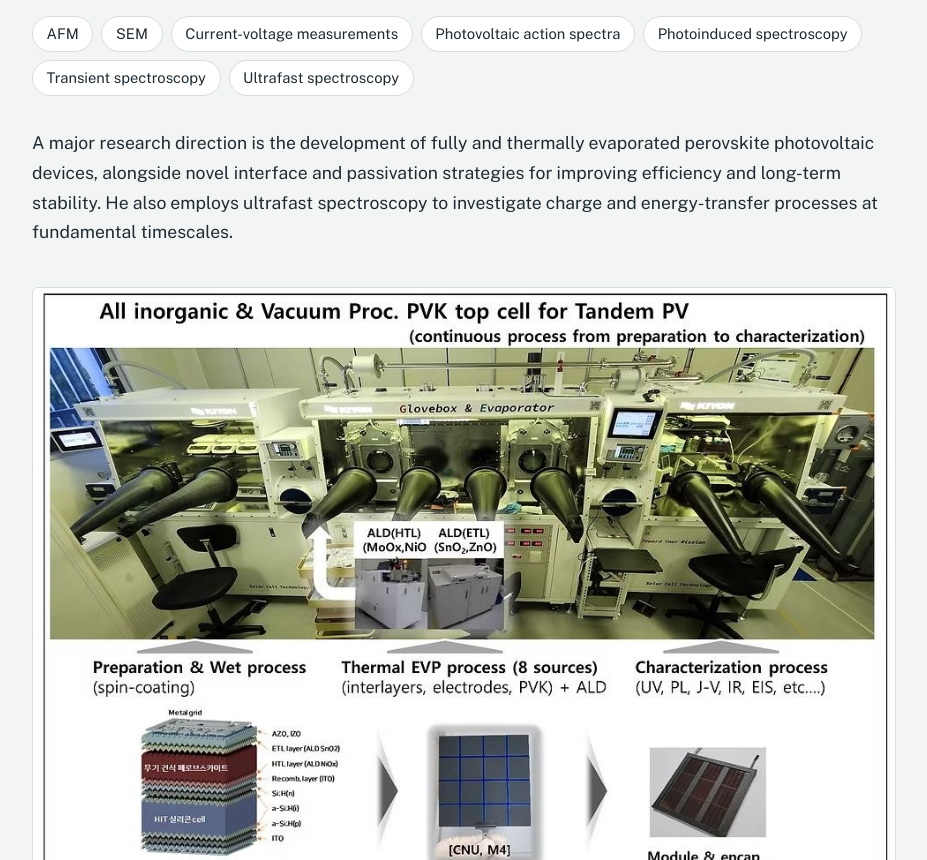
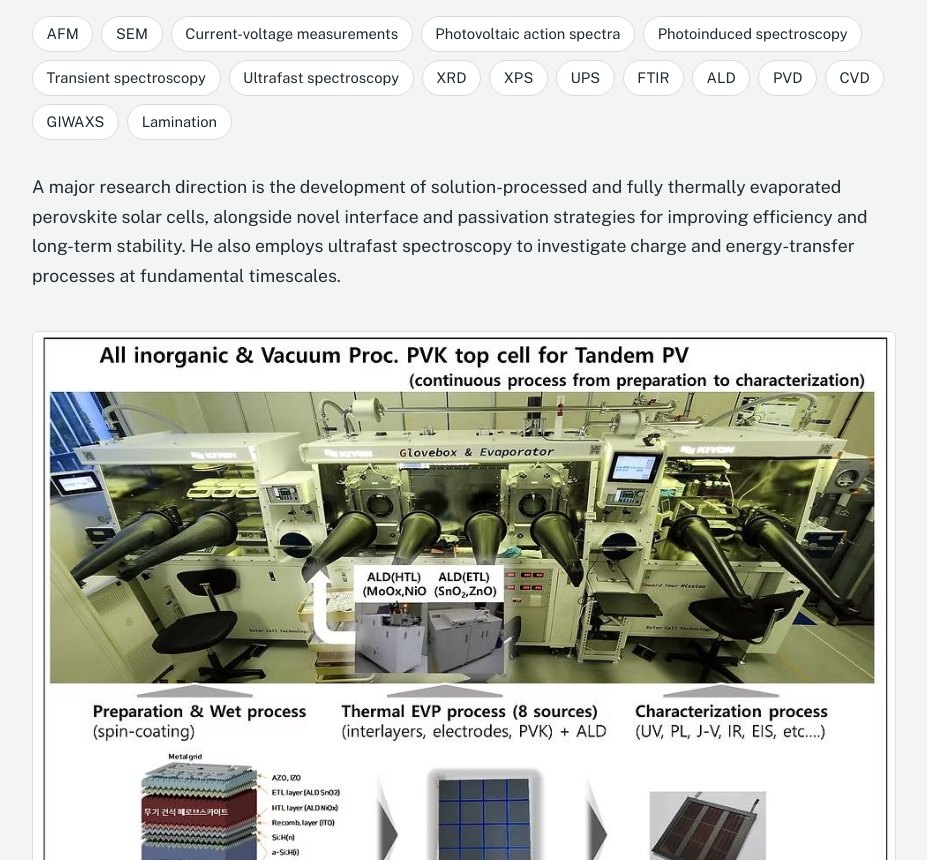
Before and after one commit to adnan5750/Dr.-Adnan, a plain HTML site: page research.html in a window 1280 px wide. Shown: the part 1310-2170 px from the top of the page, without its empty margins (176-1103 px from the left). Drawn offline with nearby package versions, Linux system fonts and the light colour scheme.

Commit message:
Update research.html

```diff
--- a/research.html
+++ b/research.html
@@ -50,11 +50,11 @@
 </div>
 
 <ul class="chips" aria-label="Characterization techniques">
-  <li>AFM</li><li>SEM</li><li>Current-voltage measurements</li><li>Photovoltaic action spectra</li><li>Photoinduced spectroscopy</li><li>Transient spectroscopy</li><li>Ultrafast spectroscopy</li>
+  <li>AFM</li><li>SEM</li><li>Current-voltage measurements</li><li>Photovoltaic action spectra</li><li>Photoinduced spectroscopy</li><li>Transient spectroscopy</li><li>Ultrafast spectroscopy</li><li>XRD</li><li>XPS</li><li>UPS</li><li>FTIR</li><li>ALD</li><li>PVD</li><li>CVD</li><li>GIWAXS</li><li>Lamination</li>
 </ul>
 
 <div class="prose">
-  <p>A major research direction is the development of fully and thermally evaporated perovskite photovoltaic devices, alongside novel interface and passivation strategies for improving efficiency and long-term stability. He also employs ultrafast spectroscopy to investigate charge and energy-transfer processes at fundamental timescales.</p>
+  <p>A major research direction is the development of solution-processed and fully thermally evaporated perovskite solar cells, alongside novel interface and passivation strategies for improving efficiency and long-term stability. He also employs ultrafast spectroscopy to investigate charge and energy-transfer processes at fundamental timescales.</p>
 </div>
 
 <figure class="figure">
```
